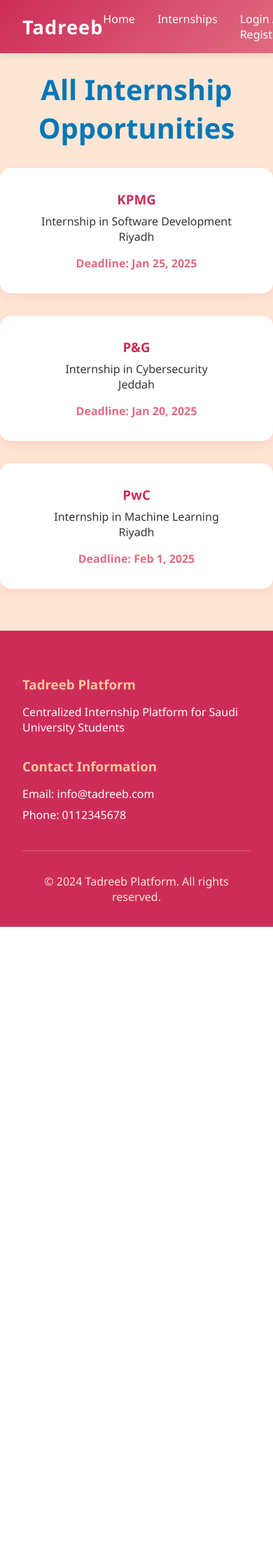
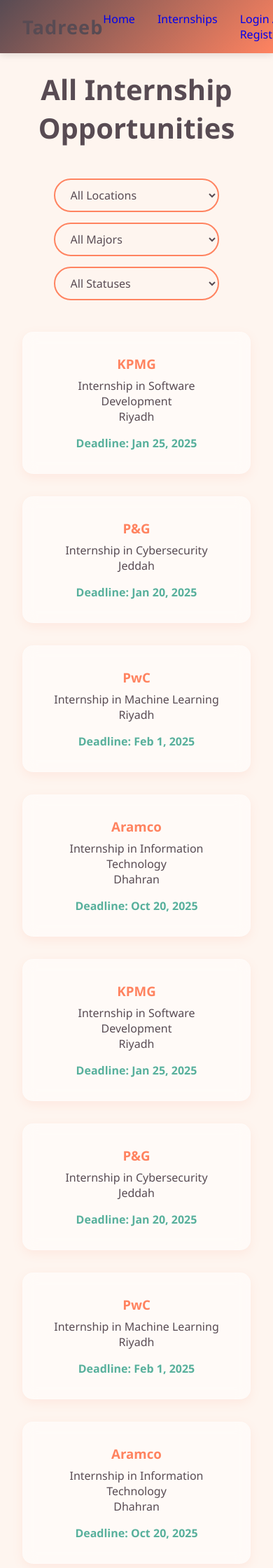
Before and after one commit to JooryAlzahrani/tadreeb-web, a PHP site: page /pages/internships.html in a window 390 px wide. Shown: the top 2240 px of the page at 70% size. Before the commit the page ends 1324 px from the top, so only its background shows below. Run offline with PHP 8.4, Linux system fonts and the light colour scheme.

Commit message:
minor changes

```diff
--- a/frontend/assets/css/global.css
+++ b/frontend/assets/css/global.css
@@ -7,15 +7,15 @@
 }
 
 body {
-    background-color: #FFE6D4;
-    color: #333;
+    background-color: #FEF5EF;
+    color: #584B53;
     scroll-behavior: smooth;
 }
 
 /* ====== Header ====== */
 header {
-    background: linear-gradient(135deg, #CD2C58, #E06B80);
-    color: white;
+    background: linear-gradient(135deg, #584B53, #FF8360);
+    color: FEF5EF;
     padding: 1rem 2rem;
     position: fixed;
     width: 100%;
@@ -43,14 +43,14 @@
 }
 
 .nav-links a {
-    color: white;
+    color: FEF5EF;
     text-decoration: none;
     font-weight: 500;
     transition: color 0.3s ease;
 }
 
 .nav-links a:hover {
-    color: #FFC69D;
+    color: #FF8360;
 }
 
 /* ====== Buttons ====== */
@@ -65,28 +65,27 @@
 }
 
 .btn-primary {
-    background-color: #FFC69D;
-    color: #CD2C58;
+    background-color: #FF8360;
+    color: #FEF5EF;
     font-weight: 600;
 }
 
 .btn-primary:hover {
-    background-color: #FFE6D4;
+    background-color: #D6E3F8;
     transform: translateY(-3px);
 }
 
 .btn-secondary {
     background-color: transparent;
-    border: 2px solid white;
-    color: white;
+    border: 2px solid #FEF5EF;
+    color: #FEF5EF;
 }
 
 .btn-secondary:hover {
-    background-color: white;
-    color: #CD2C58;
+    background-color: #FEF5EF;
+    color: #584B53;
 }
 
-/* ====== Sections & Containers ====== */
 section {
     padding: 5rem 2rem;
 }
@@ -96,15 +95,13 @@
     margin: 0 auto;
 }
 
-/* ====== Headings ====== */
 h2 {
     text-align: center;
     margin-bottom: 3rem;
     font-size: 2.5rem;
-    color: #CD2C58;
+    color: #584B53;
 }
 
-/* ====== Cards ====== */
 .internships-grid, .features-grid, .who-we-are-grid {
     display: grid;
     grid-template-columns: repeat(auto-fit, minmax(250px, 1fr));
@@ -112,24 +109,29 @@
 }
 
 .internship-card, .feature-item, .who-we-are-card {
-    background: white;
+    background: rgba(255, 255, 255, 0.5);
+    backdrop-filter: blur(10px);
+    -webkit-backdrop-filter: blur(10px);
+    border-radius: 15px;
+    border: 1px solid rgba(255, 255, 255, 0.3);
     padding: 2rem;
-    border-radius: 15px;
     text-align: center;
+    box-shadow: 0 8px 32px rgba(0, 0, 0, 0.2);
     transition: transform 0.3s ease, box-shadow 0.3s ease;
 }
 
 .internship-card {
-    box-shadow: 0 5px 15px rgba(205, 44, 88, 0.1);
+    box-shadow: 0 5px 15px rgba(255, 131, 96, 0.1);
 }
 
 .internship-card:hover {
+    background: rgba(255, 255, 255, 0.8);
     transform: translateY(-7px);
-    box-shadow: 0 10px 25px rgba(205, 44, 88, 0.25);
+    box-shadow: 0 12px 40px rgba(0, 0, 0, 0.15);
 }
 
 .feature-item {
-    box-shadow: 0 4px 15px rgba(224, 107, 128, 0.1);
+    box-shadow: 0 4px 15px rgba(255, 131, 96, 0.1);
 }
 
 .feature-item:hover {
@@ -137,42 +139,40 @@
 }
 
 .who-we-are-card {
-    box-shadow: 0 5px 15px rgba(205, 44, 88, 0.1);
+    box-shadow: 0 5px 15px rgba(255, 131, 96, 0.1);
     cursor: pointer;
 }
 
 .who-we-are-card:hover {
     transform: translateY(-7px);
-    box-shadow: 0 10px 25px rgba(205, 44, 88, 0.25);
+    box-shadow: 0 10px 25px rgba(255, 131, 96, 0.25);
 }
 
-/* ====== Colors & Typography ====== */
 .internship-card h3, .who-we-are-card h3 {
-    color: #CD2C58;
+    color: #FF8360;
     margin-bottom: 0.5rem;
 }
 
 .deadline {
-    color: #E06B80;
+    color: #58B09C;
     font-weight: bold;
     display: block;
     margin-top: 1rem;
 }
 
 .feature-item h3 {
-    color: #E06B80;
+    color: #D6E3F8;
     margin-bottom: 1rem;
 }
 
-/* ====== View All Button ====== */
 .view-all {
     text-align: center;
     margin-top: 2rem;
 }
 
 .btn-view-all {
-    background-color: #CD2C58;
-    color: white;
+    background-color: #584B53;
+    color: #FEF5EF;
     padding: 12px 35px;
     border-radius: 30px;
     text-decoration: none;
@@ -181,14 +181,13 @@
 }
 
 .btn-view-all:hover {
-    background-color: #E06B80;
+    background-color: #FF8360;
     transform: translateY(-3px);
 }
 
-/* ====== Footer ====== */
 footer {
-    background-color: #CD2C58;
-    color: white;
+    background-color: #584B53;
+    color: #FEF5EF;
     padding: 4rem 2rem 2rem;
 }
 
@@ -201,7 +200,7 @@
 }
 
 .footer-section h3 {
-    color: #FFC69D;
+    color: #FF8360;
     margin-bottom: 1rem;
 }
 
@@ -214,23 +213,22 @@
 }
 
 .footer-section a {
-    color: #FFE6D4;
+    color: #FEF5EF;
     text-decoration: none;
 }
 
 .footer-section a:hover {
-    color: #FFC69D;
+    color: #FF8360;
 }
 
 .footer-bottom {
     text-align: center;
     margin-top: 2rem;
     padding-top: 2rem;
-    border-top: 1px solid rgba(255, 230, 212, 0.3);
-    color: #FFE6D4;
+    border-top: 1px solid rgba(254, 245, 239, 0.3);
+    color: #FEF5EF;
 }
 
-/* ====== Animations ====== */
 @keyframes fadeInDown {
     0% { opacity: 0; transform: translateY(-20px); }
     100% { opacity: 1; transform: translateY(0); }
--- a/frontend/assets/css/internships.css
+++ b/frontend/assets/css/internships.css
@@ -1,13 +1,174 @@
-/*placeholder comment*/.all-internships h2 {
+/* ===== Internship Section ===== */
+.all-internships h2 {
   text-align: center;
   margin: 40px 0 20px;
-  color: #0077b6;
+  color: #584B53; /* matches global h2 color */
 }
 
 .all-internships {
-  padding: 60px 0;
+  padding-top: 60px;
+  padding-bottom: 60px;
 }
 
 .internships-grid {
   margin-top: 30px;
 }
+
+.filters {
+  display: flex;
+  justify-content: center;
+  flex-wrap: wrap;
+  gap: 15px;
+  margin: 30px 0;
+  padding: 15px;
+  border-radius: 15px;
+}
+
+.filters select {
+  padding: 10px 18px;
+  border-radius: 30px;
+  border: 2px solid #FF8360; /* consistent primary accent */
+  background-color: #FEF5EF;  /* global background */
+  color: #584B53;             /* global text color */
+  font-size: 1rem;
+  font-weight: 500;
+  transition: all 0.3s ease;
+  cursor: pointer;
+}
+
+.filters select:hover,
+.filters select:focus {
+  border-color: #FF8360;
+  outline: none;
+  box-shadow: 0 0 8px rgba(255, 131, 96, 0.2);
+}
+
+@media (max-width: 600px) {
+  .filters {
+    flex-direction: column;
+    align-items: center;
+  }
+
+  .filters select {
+    width: 80%;
+  }
+}
+
+/* ===== Modal ===== */
+.modal {
+  display: none;
+  position: fixed;
+  z-index: 2000;
+  left: 0;
+  top: 0;
+  width: 100%;
+  height: 100%;
+  overflow: auto;
+  background-color: rgba(0,0,0,0.3);
+  backdrop-filter: blur(5px);
+}
+
+.modal-content {
+  background: rgba(254, 245, 239, 0.95); /* match global body bg */
+  backdrop-filter: blur(12px);
+  -webkit-backdrop-filter: blur(12px);
+  margin: 5% auto;
+  padding: 2rem;
+  border-radius: 15px;
+  width: 90%;
+  max-width: 700px;
+  max-height: 90vh;
+  overflow-y: auto;
+  text-align: center; /* center all content inside modal */
+  box-shadow: 0 5px 25px rgba(88, 75, 83, 0.25);
+  position: relative;
+}
+
+.modal-content h2 {
+  color: #FF8360;
+  margin-bottom: 1rem;
+}
+
+.modal-content p {
+  margin: 0.5rem 0;
+  color: #584B53;
+}
+
+.modal-content a {
+  display: inline-block;
+  margin-top: 1rem;
+  background-color: #FF8360;
+  color: #FEF5EF;
+  padding: 10px 25px;
+  border-radius: 30px;
+  text-decoration: none;
+  transition: 0.3s;
+}
+
+.modal-content a:hover {
+  background-color: #D9774B;
+}
+
+.close {
+  position: absolute;
+  top: 10px;
+  right: 15px;
+  font-size: 1.5rem;
+  cursor: pointer;
+  color: #FF8360;
+}
+
+/* ===== Reviews Section ===== */
+.reviews-section {
+  margin-top: 1.5rem;
+  text-align: center; /* center content */
+}
+
+.reviews-section h3 {
+  color: #FF8360;
+  margin-bottom: 0.5rem;
+}
+
+#reviewsList {
+  margin: 0 auto 1rem auto; /* center the reviews box */
+  max-height: 200px;
+  overflow-y: auto;
+  border: 1px solid rgba(255, 131, 96, 0.3);
+  padding: 0.5rem;
+  border-radius: 10px;
+  background: rgba(254, 245, 239, 0.7);
+  color: #584B53;
+  text-align: left; /* keep individual reviews left-aligned for readability */
+}
+
+#reviewsList p {
+  margin: 0.3rem 0;
+}
+
+#reviewInput {
+  width: 80%; /* center input */
+  margin: 0.5rem auto; /* auto margins center it */
+  padding: 0.5rem;
+  border-radius: 10px;
+  border: 1px solid #FF8360;
+  resize: none;
+  color: #584B53;
+  background-color: #FEF5EF;
+  display: block; /* necessary for margin auto to work */
+}
+
+#submitReview {
+  padding: 8px 20px;
+  border: none;
+  border-radius: 30px;
+  background-color: #FF8360;
+  color: #FEF5EF;
+  cursor: pointer;
+  transition: 0.3s;
+  display: block;
+  margin: 0.5rem auto; /* center button */
+}
+
+#submitReview:hover {
+  background-color: #D9774B;
+}
--- a/frontend/pages/browse-internships.html
+++ /dev/null
@@ -1 +0,0 @@
-<!-- placeholder comment -->
--- a/frontend/pages/internships.html
+++ b/frontend/pages/internships.html
@@ -4,68 +4,12 @@
   <meta charset="UTF-8">
   <meta name="viewport" content="width=device-width, initial-scale=1.0">
   <title>All Internship Opportunities - Tadreeb</title>
-    <link rel="stylesheet" href="../css/internships.css">
   <link rel="stylesheet" href="../assets/css/global.css">
-    <style>
+  <link rel="stylesheet" href="../assets/css/internships.css">
 
-.modal {
-            display: none;
-            position: fixed;
-            z-index: 2000;
-            left: 0;
-            top: 0;
-            width: 100%;
-            height: 100%;
-            overflow: auto;
-            background-color: rgba(0,0,0,0.6);
-        }
 
-        .modal-content {
-            background-color: #fff;
-            margin: 10% auto;
-            padding: 2rem;
-            border-radius: 15px;
-            width: 90%;
-            max-width: 500px;
-            text-align: center;
-            box-shadow: 0 5px 25px rgba(205,44,88,0.25);
-            position: relative;
-        }
+</head>
 
-        .modal-content h2 {
-            color: #CD2C58;
-            margin-bottom: 1rem;
-        }
-
-        .modal-content p {
-            margin: 0.5rem 0;
-        }
-
-        .modal-content a {
-            display: inline-block;
-            margin-top: 1rem;
-            background-color: #CD2C58;
-            color: #fff;
-            padding: 10px 25px;
-            border-radius: 30px;
-            text-decoration: none;
-            transition: 0.3s;
-        }
-
-        .modal-content a:hover {
-            background-color: #E06B80;
-        }
-
-        .close {
-            position: absolute;
-            top: 10px;
-            right: 15px;
-            font-size: 1.5rem;
-            cursor: pointer;
-            color: #CD2C58;
-        }
-    </style>
-</head>
 <body>
 
   <header>
@@ -81,15 +25,38 @@
     </nav>
   </header>
 
-
   <section class="all-internships">
     <div class="container">
       <h2>All Internship Opportunities</h2>
+
+      <div class="filters">
+        <select id="locationFilter" onchange="filterInternships()">
+          <option value="all">All Locations</option>
+          <option value="Riyadh">Riyadh</option>
+          <option value="Jeddah">Jeddah</option>
+          <option value="Dhahran">Dhahran</option>
+        </select>
+
+        <select id="majorFilter" onchange="filterInternships()">
+          <option value="all">All Majors</option>
+          <option value="Software Development">Software Development</option>
+          <option value="Cybersecurity">Cybersecurity</option>
+          <option value="Machine Learning">Machine Learning</option>
+          <option value="Information Technology">Information Technology</option>
+        </select>
+
+        <select id="statusFilter" onchange="filterInternships()">
+          <option value="all">All Statuses</option>
+          <option value="open">Open</option>
+          <option value="closed">Closed</option>
+        </select>
+      </div>
+
       <div class="internships-grid">
-
-
         <div class="internship-card" onclick="openModal(this)"
              data-title="KPMG"
+             data-major="Software Development"
+             data-status="open"
              data-description="Great internship in Software Development. Gain hands-on experience with cloud technologies and agile projects."
              data-location="Riyadh"
              data-deadline="Jan 25, 2025"
@@ -102,6 +69,8 @@
 
         <div class="internship-card" onclick="openModal(this)"
              data-title="P&G"
+             data-major="Cybersecurity"
+             data-status="closed"
              data-description="Cybersecurity internship opportunity at P&G. Work on real-world security challenges and projects."
              data-location="Jeddah"
              data-deadline="Jan 20, 2025"
@@ -114,6 +83,8 @@
 
         <div class="internship-card" onclick="openModal(this)"
              data-title="PwC"
+             data-major="Machine Learning"
+             data-status="open"
              data-description="Machine Learning internship. Learn from top experts and apply ML techniques in real business scenarios."
              data-location="Riyadh"
              data-deadline="Feb 1, 2025"
@@ -124,8 +95,77 @@
           <span class="deadline">Deadline: Feb 1, 2025</span>
         </div>
 
+        <div class="internship-card" onclick="openModal(this)"
+             data-title="Aramco"
+             data-major="Information Technology"
+             data-status="closed"
+             data-description="IT Co-operative training available for current university students."
+             data-location="Dhahran"
+             data-deadline="Oct 20, 2025"
+             data-link="https://www.aramco.com/en/careers/for-saudi-applicants/student-opportunities/university-and-vocational-college-internship-programs/university-internship-program">
+          <h3>Aramco</h3>
+          <p>Internship in Information Technology</p>
+          <p>Dhahran</p>
+          <span class="deadline">Deadline: Oct 20, 2025</span>
+        </div>
+        <div class="internship-card" onclick="openModal(this)"
+             data-title="KPMG"
+             data-major="Software Development"
+             data-status="open"
+             data-description="Great internship in Software Development. Gain hands-on experience with cloud technologies and agile projects."
+             data-location="Riyadh"
+             data-deadline="Jan 25, 2025"
+             data-link="https://home.kpmg/sa/en/home/careers.html">
+          <h3>KPMG</h3>
+          <p>Internship in Software Development</p>
+          <p>Riyadh</p>
+          <span class="deadline">Deadline: Jan 25, 2025</span>
+        </div>
 
+        <div class="internship-card" onclick="openModal(this)"
+             data-title="P&G"
+             data-major="Cybersecurity"
+             data-status="closed"
+             data-description="Cybersecurity internship opportunity at P&G. Work on real-world security challenges and projects."
+             data-location="Jeddah"
+             data-deadline="Jan 20, 2025"
+             data-link="https://www.pgcareers.com/">
+          <h3>P&G</h3>
+          <p>Internship in Cybersecurity</p>
+          <p>Jeddah</p>
+          <span class="deadline">Deadline: Jan 20, 2025</span>
         </div>
+
+        <div class="internship-card" onclick="openModal(this)"
+             data-title="PwC"
+             data-major="Machine Learning"
+             data-status="open"
+             data-description="Machine Learning internship. Learn from top experts and apply ML techniques in real business scenarios."
+             data-location="Riyadh"
+             data-deadline="Feb 1, 2025"
+             data-link="https://www.pwc.com/">
+          <h3>PwC</h3>
+          <p>Internship in Machine Learning</p>
+          <p>Riyadh</p>
+          <span class="deadline">Deadline: Feb 1, 2025</span>
+        </div>
+
+        <div class="internship-card" onclick="openModal(this)"
+             data-title="Aramco"
+             data-major="Information Technology"
+             data-status="closed"
+             data-description="IT Co-operative training available for current university students."
+             data-location="Dhahran"
+             data-deadline="Oct 20, 2025"
+             data-link="https://www.aramco.com/en/careers/for-saudi-applicants/student-opportunities/university-and-vocational-college-internship-programs/university-internship-program">
+          <h3>Aramco</h3>
+          <p>Internship in Information Technology</p>
+          <p>Dhahran</p>
+          <span class="deadline">Deadline: Oct 20, 2025</span>
+        </div>
+      </div>
+
+
     </div>
   </section>
 
@@ -137,6 +177,18 @@
     <p id="modalLocation"></p>
     <p id="modalDeadline"></p>
     <a id="modalLink" href="#" target="_blank">Go to Website</a>
+
+    <hr style="margin: 1.5rem 0;">
+
+    <!-- Reviews Section -->
+    <div class="reviews-section">
+      <h3>Reviews</h3>
+      <div id="reviewsList">
+        <!-- User reviews will appear here -->
+      </div>
+      <textarea id="reviewInput" placeholder="Write your review..." rows="3"></textarea>
+      <button id="submitReview">Submit Review</button>
+    </div>
   </div>
 </div>
 
@@ -155,7 +207,7 @@
       </div>
     </div>
     <div class="footer-bottom">
-            <p>&copy; 2024 Tadreeb Platform. All rights reserved.</p>
+      <p>&copy; 2025 Tadreeb Platform. All rights reserved.</p>
     </div>
   </footer>
 
@@ -167,10 +219,45 @@
       document.getElementById("modalDeadline").innerText = "Deadline: " + card.dataset.deadline;
       document.getElementById("modalLink").href = card.dataset.link;
       document.getElementById("internshipModal").style.display = "block";
+
+      loadReviews(card.dataset.title);
     }
 
     function closeModal() {
       document.getElementById("internshipModal").style.display = "none";
+      document.getElementById("reviewsList").innerHTML = "";
+    }
+
+    document.getElementById("submitReview").addEventListener("click", function() {
+  const title = document.getElementById("modalTitle").innerText;
+  const reviewText = document.getElementById("reviewInput").value.trim();
+  if(reviewText === "") return;
+
+  // Store reviews in localStorage (simple approach)
+  const reviews = JSON.parse(localStorage.getItem(title)) || [];
+  reviews.push(reviewText);
+  localStorage.setItem(title, JSON.stringify(reviews));
+
+  // Display the new review
+  displayReviews(reviews);
+
+  // Clear input
+  document.getElementById("reviewInput").value = "";
+});
+
+function loadReviews(title) {
+  const reviews = JSON.parse(localStorage.getItem(title)) || [];
+  displayReviews(reviews);
+}
+
+function displayReviews(reviews) {
+  const reviewsList = document.getElementById("reviewsList");
+  reviewsList.innerHTML = "";
+  reviews.forEach(review => {
+    const p = document.createElement("p");
+    p.innerText = "• " + review;
+    reviewsList.appendChild(p);
+  });
 }
 
     window.onclick = function(event) {
@@ -179,6 +266,30 @@
         modal.style.display = "none";
       }
     }
+
+    function filterInternships() {
+      const locationFilter = document.getElementById("locationFilter").value.toLowerCase();
+      const majorFilter = document.getElementById("majorFilter").value.toLowerCase();
+      const statusFilter = document.getElementById("statusFilter").value.toLowerCase();
+
+      const cards = document.querySelectorAll(".internship-card");
+
+      cards.forEach(card => {
+        const location = card.dataset.location.toLowerCase();
+        const major = card.dataset.major.toLowerCase();
+        const status = card.dataset.status.toLowerCase();
+
+        const matchLocation = locationFilter === "all" || location === locationFilter;
+        const matchMajor = majorFilter === "all" || major === majorFilter;
+        const matchStatus = statusFilter === "all" || status === statusFilter;
+
+        if (matchLocation && matchMajor && matchStatus) {
+          card.style.display = "block";
+        } else {
+          card.style.display = "none";
+        }
+      });
+    }
   </script>
 
 </body>
```
Also changed, not shown: frontend/assets/css/homepage.css (+26 -20 lines). Lines whose indentation alone changed are shown as unchanged.
